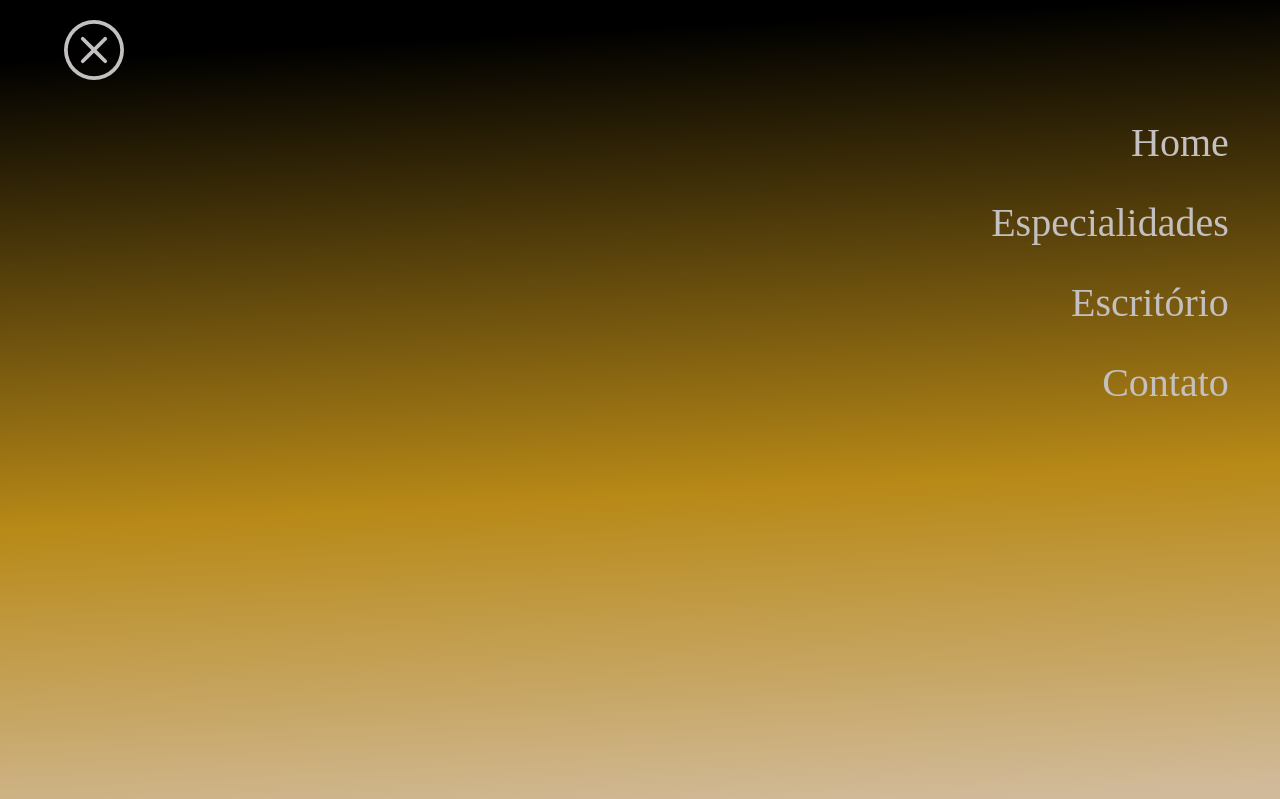
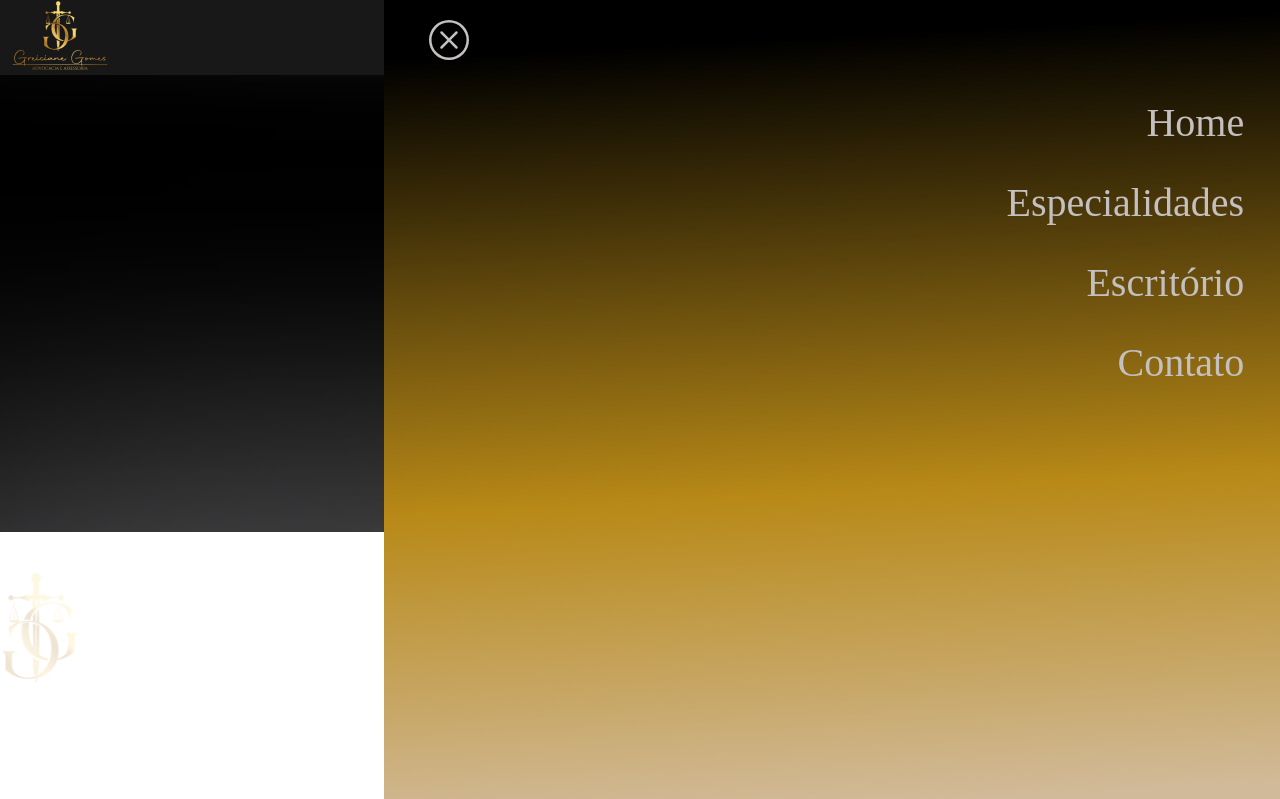
Before and after one commit to pedrwsxd/Greiciane-Gomes-Advocacia, a website: page index.html in a window 1280 px wide. Both pictures are taken after a click on the element 1245 px from the left and 37 px from the top of the page. Shown: the top 799 px of the page. Drawn offline with nearby package versions, Linux system fonts and the light colour scheme.

Commit message:
Atualiação da nav

```diff
--- a/assets/css/style.css
+++ b/assets/css/style.css
@@ -87,8 +87,10 @@ ul li a{
 }
 
 .menu-on{
-  width: 100%;
+  width: 70%;
   transition: all 0.5s ease;
+  overflow: hidden;
+  overflow-x: hidden;
 }
 .menu-off{
   width: 0;
@@ -104,7 +106,7 @@ ul li a{
 .btn-mobile nav ul li a{
   color: #c4c0c0;
   font-weight: 300;
-  font-size: 40px;
+  font-size: 2.50rem;
   padding: 20px 4%;
   display: block;
 }
--- a/index.html
+++ b/index.html
@@ -45,7 +45,7 @@
 
             <div class="btn-mobile" id="fechar-menu">
                     <div class="btn-fechar botão-fechar">
-                        <svg xmlns="http://www.w3.org/2000/svg" width="60" height="60" fill="currentColor" class="bi bi-x-circle" viewBox="0 0 16 16">
+                        <svg xmlns="http://www.w3.org/2000/svg" width="40" height="40" fill="currentColor" class="bi bi-x-circle" viewBox="0 0 16 16">
                             <path d="M8 15A7 7 0 1 1 8 1a7 7 0 0 1 0 14m0 1A8 8 0 1 0 8 0a8 8 0 0 0 0 16"/>
                             <path d="M4.646 4.646a.5.5 0 0 1 .708 0L8 7.293l2.646-2.647a.5.5 0 0 1 .708.708L8.707 8l2.647 2.646a.5.5 0 0 1-.708.708L8 8.707l-2.646 2.647a.5.5 0 0 1-.708-.708L7.293 8 4.646 5.354a.5.5 0 0 1 0-.708"/>
                         </svg>
```
